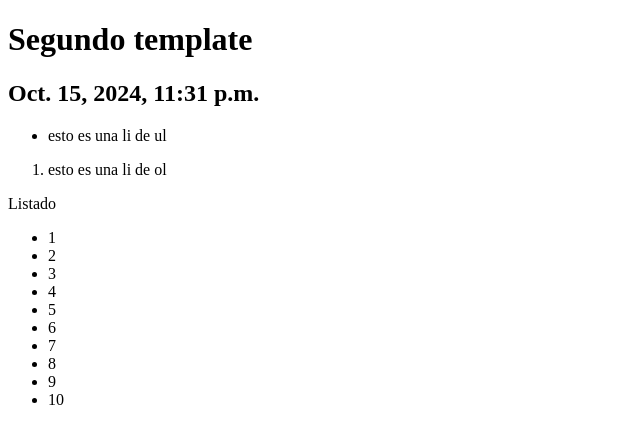
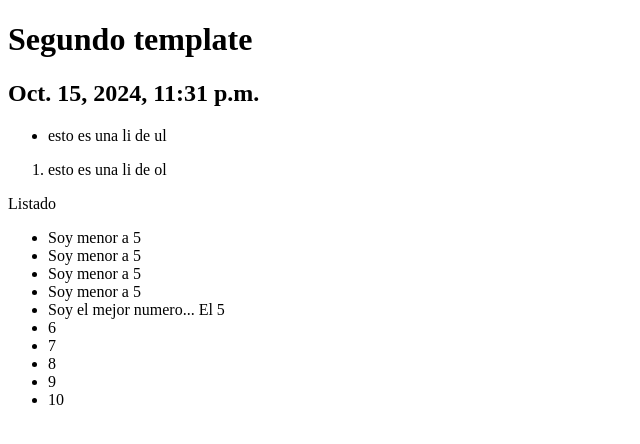
Before and after one commit to Jpptauri/django-project, a Django app: page /segundo_template/ in a window 1280 px wide. Shown: the top 444 px of the page, without its empty margins (0-640 px from the left). Run offline with Django 5.2, Linux system fonts and the light colour scheme.

Commit message:
Clase Portfolio II

```diff
--- a/templates/segundo_template.html
+++ b/inicio/templates/segundo_template.html
@@ -6,23 +6,24 @@
     <title>Document</title>
 </head>
 <body>
-    <h1>
-        Segundo template
-    </h1>
+    <h1>Segundo template</h1>
     <h2>{{fecha_actual}}</h2>
-
     <ul>
         <li>esto es una li de ul</li>
     </ul>
     <ol>
         <li>esto es una li de ol</li>
     </ol>
-    <p>
-        Listado
-    </p>
+    <p>Listado</p>
     <ul>
         {%for num in numeros%}
-            <li>{{num}}</li>
+        {%if num > 5%}
+        <li>{{num}}</li>
+        {%elif num == 5%}
+        <li>Soy el mejor numero... El 5</li>
+        {%else%}
+        <li>Soy menor a 5</li>
+        {%endif%}
         {%endfor%}
     </ul>
 </body>
```
